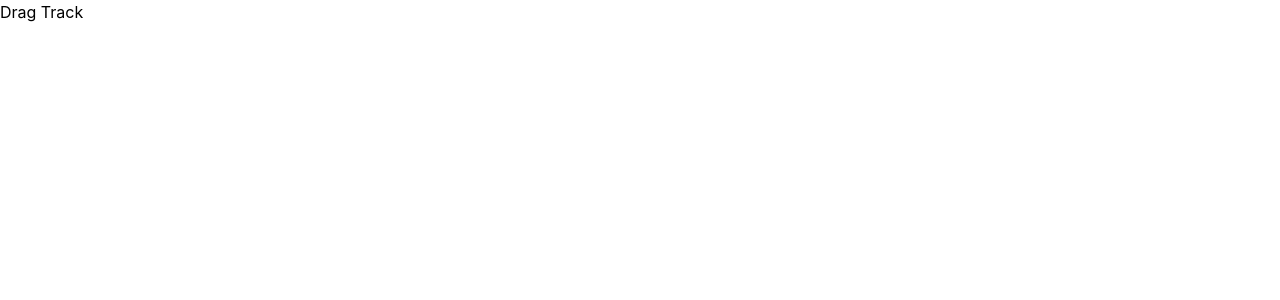
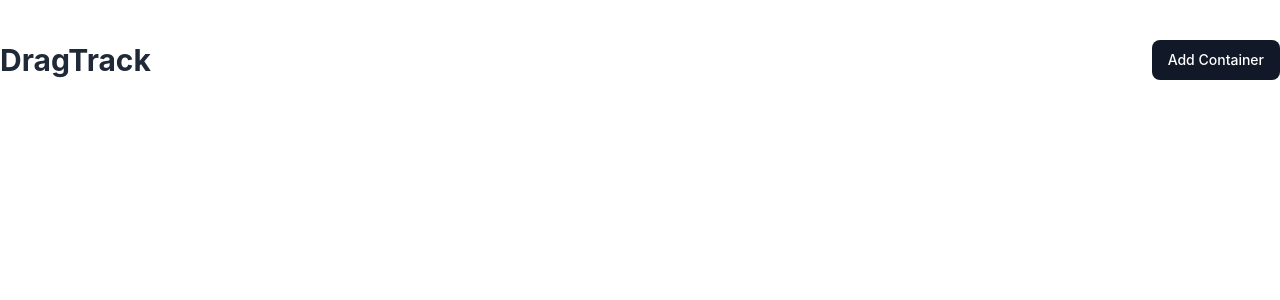
Before and after one commit to mirayatech/drag-track, a React (Vite) app: page / in a window 1280 px wide. Shown: the top 300 px of the page. Built offline with nearby package versions, Linux system fonts and the light colour scheme.

Commit message:
add: useState for modal visibility and Button component in App

```diff
--- a/src/App.tsx
+++ b/src/App.tsx
@@ -1,3 +1,16 @@
+import { useState } from "react";
+import { Button } from "./components";
+
 export default function App() {
-  return <div>Drag Track</div>;
+  // eslint-disable-next-line @typescript-eslint/no-unused-vars
+  const [showAddContainerModal, setShowAddContainerModal] = useState(false);
+
+  return (
+    <div className="mx-auto max-w-7xl py-10">
+      <div className="flex items-center justify-between gap-y-2">
+        <h1 className="text-gray-800 text-3xl font-bold">DragTrack</h1>
+        <Button onClick={() => setShowAddContainerModal(true)} />
+      </div>
+    </div>
+  );
 }
```
